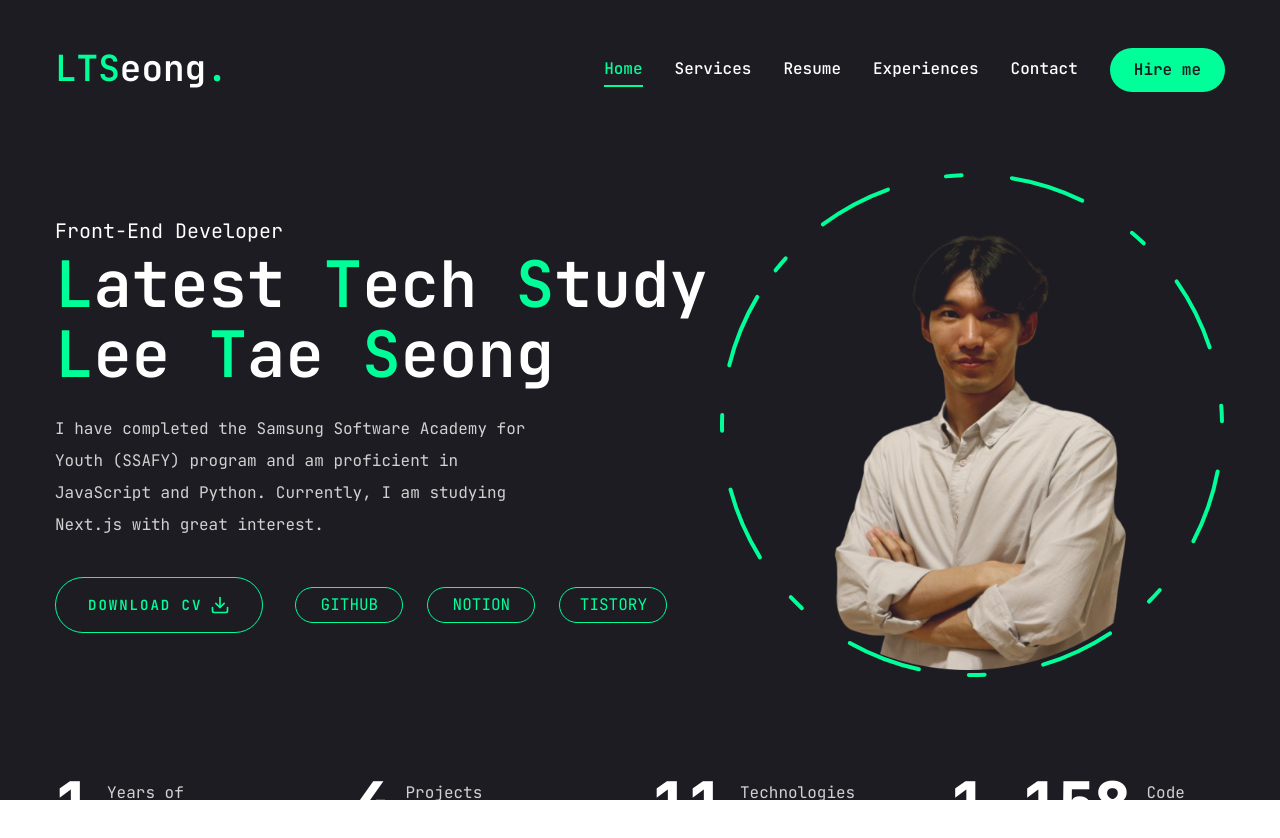
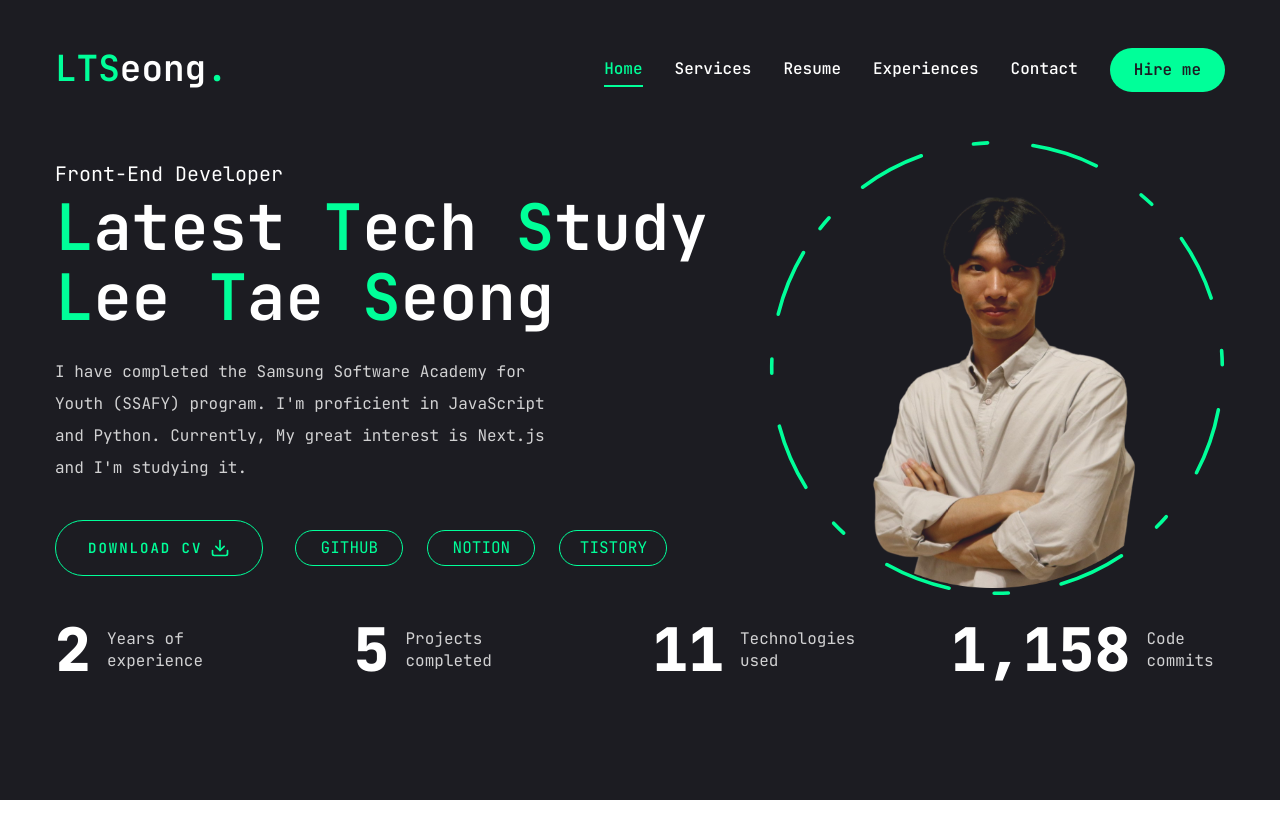
Before and after one commit to LEETAESEONG/make-portfolio, a Next.js app: page / in a window 1280 px wide. Shown: the top 838 px of the page. After the commit the page ends 800 px from the top, so only its background shows below. Built offline with nearby package versions, Linux system fonts and the light colour scheme.

Commit message:
[update] homepage update

```diff
--- a/app/page.tsx
+++ b/app/page.tsx
@@ -10,7 +10,10 @@ export default function Home() {
   return (
     <section className="h-full">
       <div className="container mx-auto">
-        <div className="flex flex-col xl:flex-row items-center justify-between xl:pt-8 xl:pb-24">
+        <div
+          className="flex flex-col xl:flex-row items-center justify-between
+        xl:pt-0 xl:pb-6"
+        >
           {/* text */}
           <div className="text-center xl:text-left order-2 xl:order-none">
             <span className="text-xl">Front-End Developer</span>
@@ -24,8 +27,8 @@ export default function Home() {
             </h1>
             <p className="max-w-[500px] mb-9 text-white/80">
               I have completed the Samsung Software Academy for Youth (SSAFY)
-              program and am proficient in JavaScript and Python. Currently, I
-              am studying Next.js with great interest.
+              program. I{"'"}m proficient in JavaScript and Python. Currently,
+              My great interest is Next.js and I{"'"}m studying it.
             </p>
             {/* btn and socials */}
             <div className="flex flex-col xl:flex-row items-center gap-8">
@@ -39,7 +42,7 @@ export default function Home() {
               </Button>
               <div className="mb-8 xl:mb-0">
                 <Socail
-                  containerStyles="flex gap-6"
+                  containerStyles="flex gap-2 xl:gap-6"
                   iconStyles="w-[108px] h-9 border border-accent rounded-full flex
                   justify-center items-center text-base text-accent hover:bg-accent
                   hover:text-primary hover:transition-all duration-500"
--- a/components/Photo.tsx
+++ b/components/Photo.tsx
@@ -21,7 +21,7 @@ export default function Photo() {
             opacity: 1,
             transition: { delay: 2.4, duration: 0.4, ease: "easeInOut" },
           }}
-          className="absolute size-[298px] xl:size-[498px] mix-blend-lighten"
+          className="absolute size-[298px] xl:size-[448px] mix-blend-lighten"
         >
           <Image
             src={profileImage}
@@ -30,11 +30,12 @@ export default function Photo() {
             quality={100}
             fill
             className="object-contain"
+            sizes="width: 100%"
           />
         </motion.div>
         {/* circle */}
         <motion.svg
-          className="size-[300px] xl:size-[506px]"
+          className="size-[300px] xl:size-[456px]"
           fill="transparent"
           viewBox="0 0 506 506"
           xmlns="http://www.w3.org/2000/svg"
--- a/components/Stats.tsx
+++ b/components/Stats.tsx
@@ -5,12 +5,12 @@ import CountUp from "react-countup";
 const stats = [
   {
     key: 1234,
-    num: 1,
+    num: 2,
     text: "Years of experience",
   },
   {
     key: 5678,
-    num: 4,
+    num: 5,
     text: "Projects completed",
   },
   /*
```
